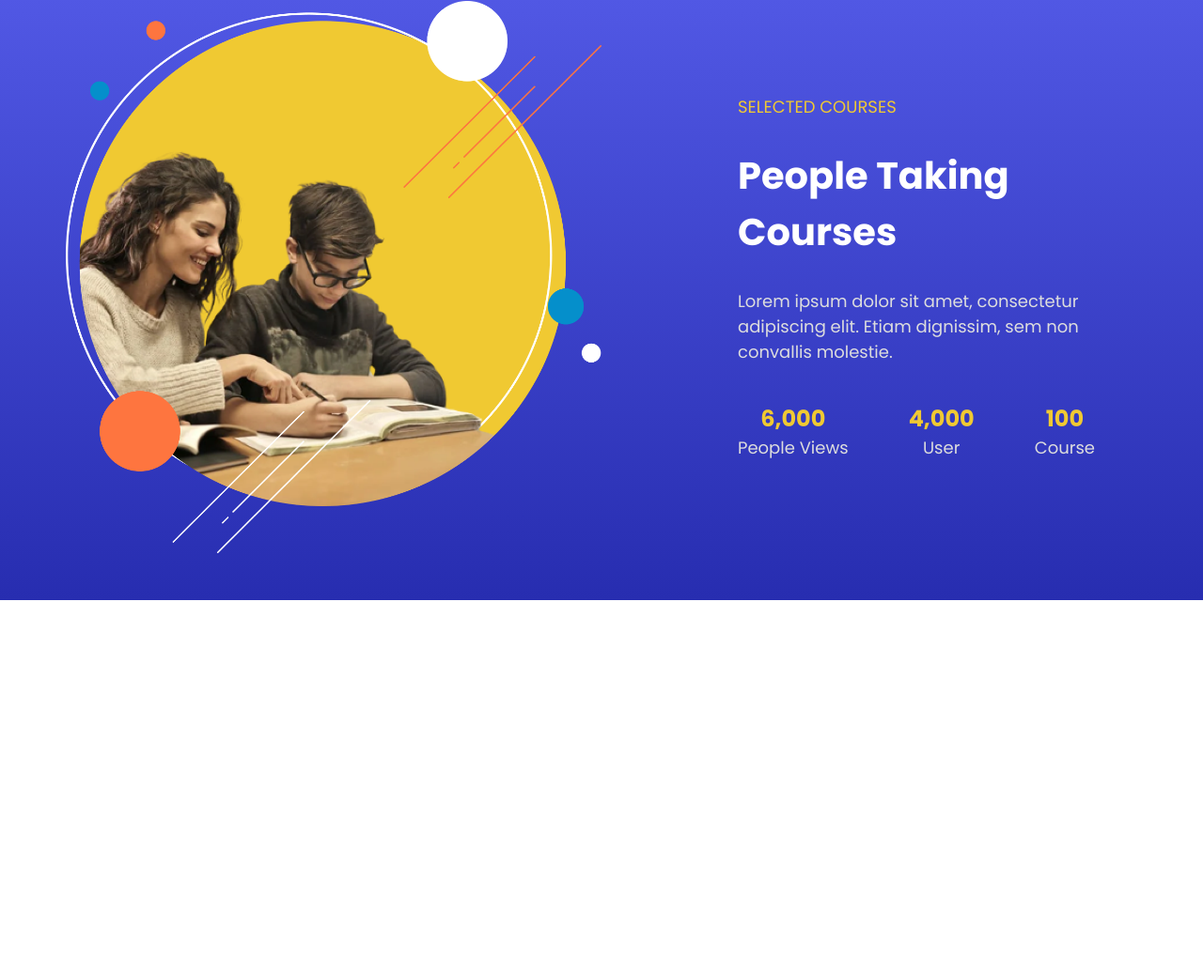
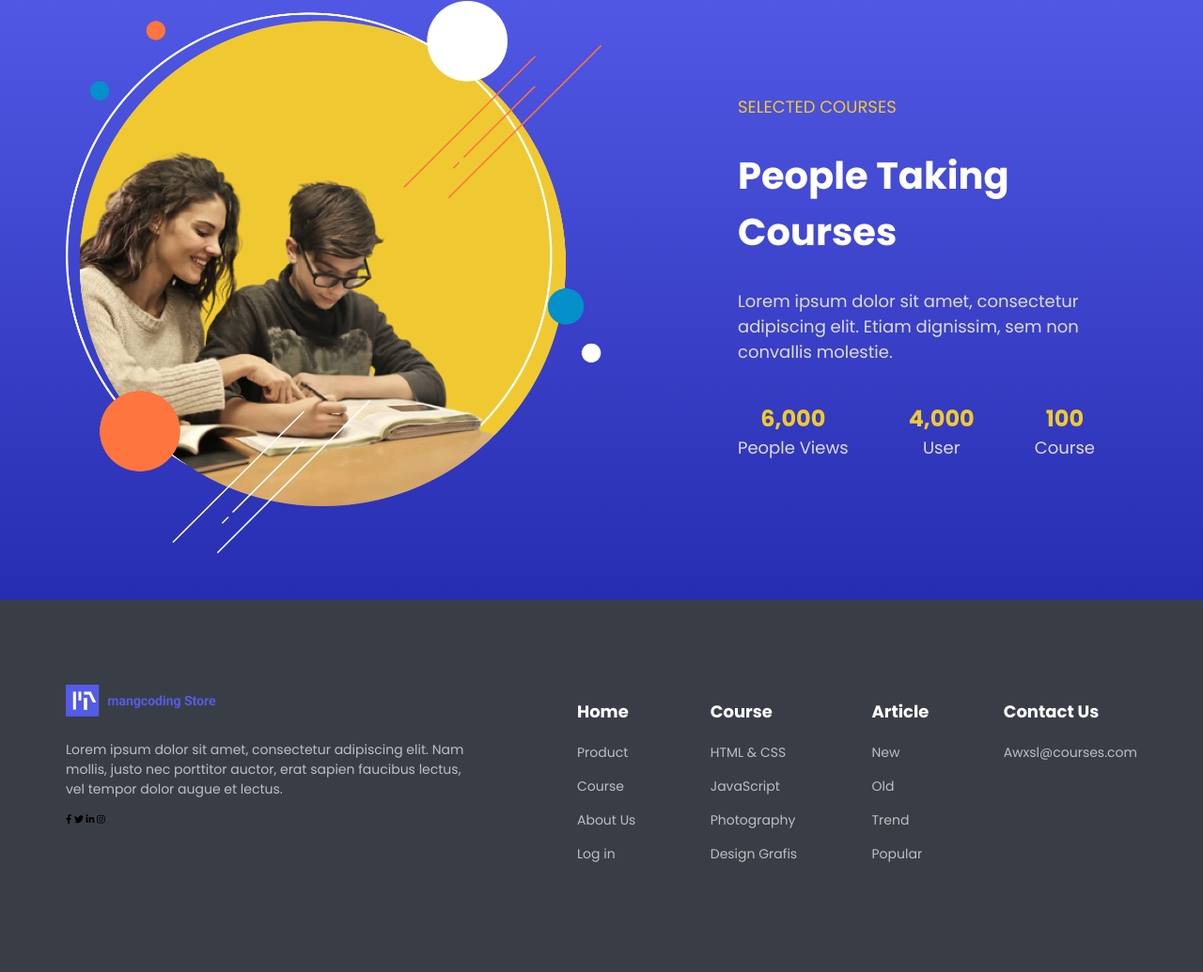
Before and after one commit to Awxsl/Landing-Page, a plain HTML site: page index.html in a window 1280 px wide. Shown: the part 1389-2424 px from the top of the page at 94% size. Before the commit the page ends 2028 px from the top, so only its background shows below. Drawn offline with Linux system fonts and the light colour scheme.

Commit message:
Built the footer.

```diff
--- a/index.html
+++ b/index.html
@@ -101,5 +101,46 @@
             </article>
         </section>
     </main>
+    <footer>
+        <section class="footer max">
+            <article class="company-info">
+                <img src="Frame 4.png" alt="" class="company-logo">
+                <p>Lorem ipsum dolor sit amet, consectetur adipiscing elit. Nam mollis, justo nec porttitor auctor, erat sapien faucibus lectus, vel tempor dolor augue et lectus. </p>
+                <div class="social-media">
+                    <i class="fa-brands fa-facebook-f"></i>
+                    <i class="fa-brands fa-twitter"></i>
+                    <i class="fa-brands fa-linkedin-in"></i>
+                    <i class="fa-brands fa-instagram"></i>
+                </div>
+            </article>
+            <article class="footer-links">
+                <ul class="links">
+                    <h5 class="links-heading">Home</h5>
+                    <li class="link">Product</li>
+                    <li class="link">Course</li>
+                    <li class="link">About Us</li>
+                    <li class="link">Log in</li>
+                </ul>
+                <ul class="links">
+                    <h5 class="links-heading">Course</h5>
+                    <li class="link">HTML & CSS</li>
+                    <li class="link">JavaScript</li>
+                    <li class="link">Photography</li>
+                    <li class="link">Design Grafis</li>
+                </ul>
+                <ul class="links">
+                    <h5 class="links-heading">Article</h5>
+                    <li class="link">New</li>
+                    <li class="link">Old</li>
+                    <li class="link">Trend</li>
+                    <li class="link">Popular</li>
+                </ul>
+                <ul class="links">
+                    <h5 class="links-heading">Contact Us</h5>
+                    <li class="link">Awxsl@courses.com</li>
+                </ul>
+            </article>
+        </section>
+    </footer>
 </body>
 </html>
--- a/style.css
+++ b/style.css
@@ -277,3 +277,51 @@ h1 span {
     color: #ddd;
     font-size: 1.8rem;
 }
+
+footer {
+    background-color: #393E46;
+}
+
+.footer {
+    display: grid;
+    grid-template-columns: 1fr 1.5fr;
+    padding: 9rem 0;
+    column-gap: 8rem;
+}
+
+.footer-links {
+    display: flex;
+    justify-content: space-between;
+}
+
+ul {
+    list-style-type: none;
+}
+
+
+ul h5 {
+    margin: 0.5rem 0 2rem 0;
+    color: #fff;
+    font-size: 1.8rem;
+    font-weight: 700;
+}
+
+ul li {
+    color: #f4f4f4;
+    opacity: 0.7;
+    font-size: 1.4rem;
+    margin-bottom: 1.5rem;
+}
+
+.company-logo {
+    width: 16rem;
+    height: 3.4rem;
+    object-fit: cover;
+}
+
+.company-info p {
+    margin-top: 2rem;
+    opacity: 0.7;
+    font-size: 1.4rem;
+    color: #f4f4f4;
+}
```
